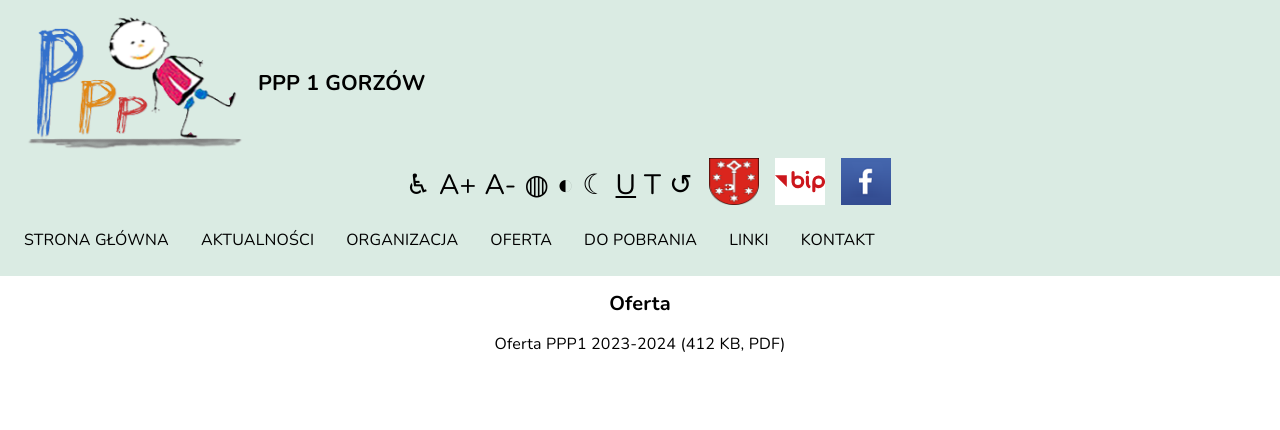
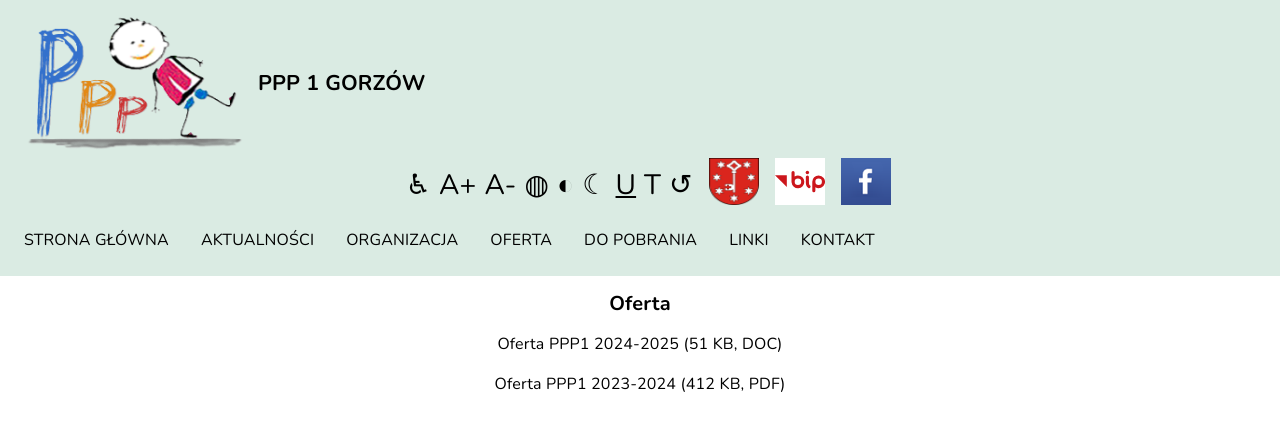
Before and after one commit to Madejczyk/ppp1gorzow, a Next.js app: page /oferta in a window 1280 px wide. Shown: the top 430 px of the page. Built offline with nearby package versions, Linux system fonts and the light colour scheme.

Commit message:
nowa oferta

```diff
--- a/app/oferta/page.tsx
+++ b/app/oferta/page.tsx
@@ -7,6 +7,12 @@ export default function Oferta() {
     return <main>
         <h2>{title}</h2>
         <Link
+            href="/pliki/Oferta_PPP1_2024-2025.doc"
+            target="_blank"
+            rel="noopener noreferrer"
+            title='Link otwiera się w nowym oknie przeglądarki'
+        >Oferta PPP1 2024-2025 (51 KB, DOC)</Link>
+        <Link
             href="/pliki/Oferta_PPP1_2023-2024.pdf"
             target="_blank"
             rel="noopener noreferrer"
```
Also changed, not shown: 1 other file (tests, documents, lock files or other folders).
